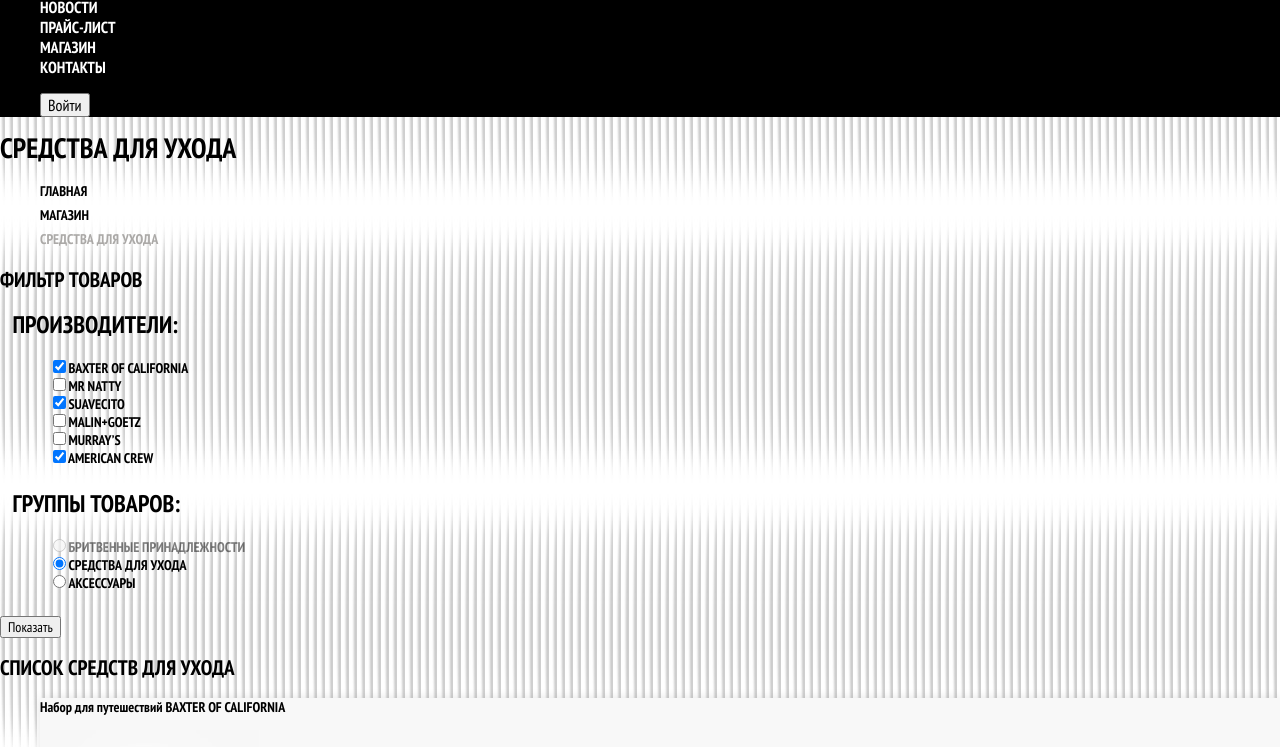
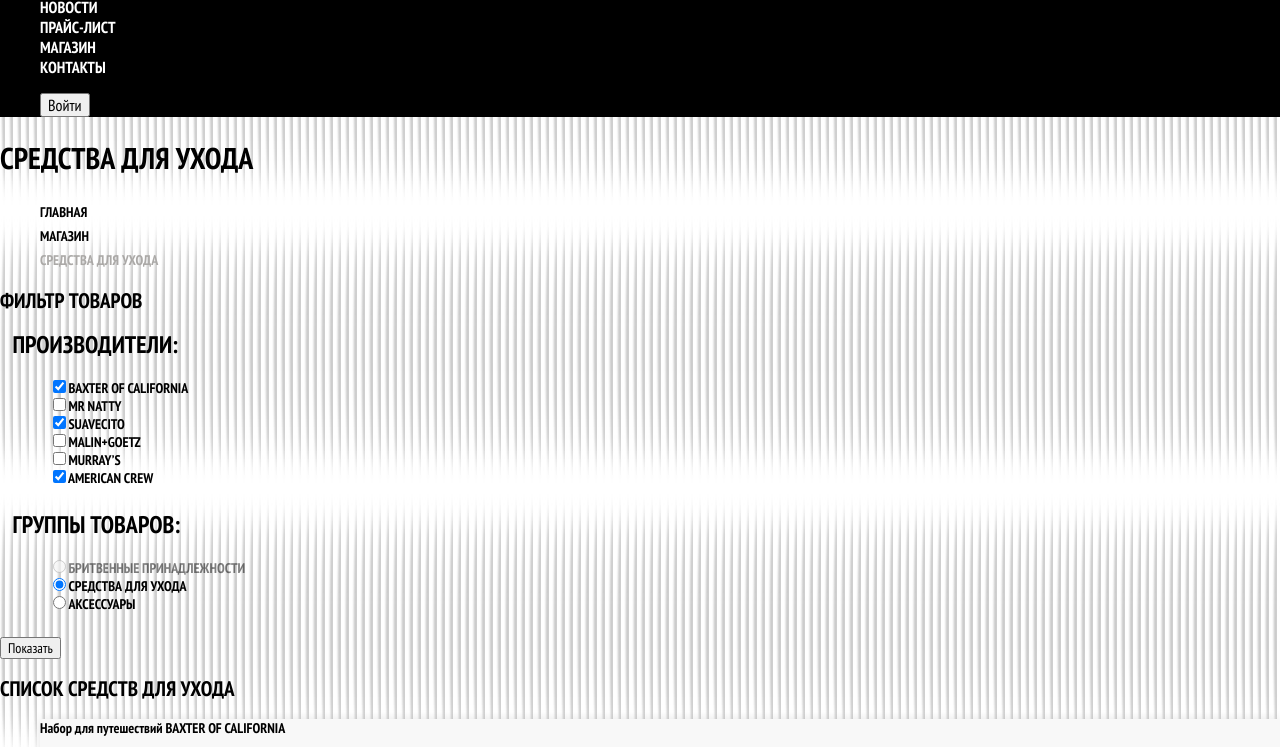
Before and after one commit to Nadiiya/576665-barbershop-27, a plain HTML site: page catalog.html in a window 1280 px wide. Shown: the part 67-814 px from the top of the page. Drawn offline with Linux system fonts and the light colour scheme; files whose address does not match are found by name.

Commit message:
Update style.css

```diff
--- a/css/style.css
+++ b/css/style.css
@@ -237,7 +237,7 @@
 }
 
 /*styles for catalog.html page*/
-.pafe-title {
+.page-title {
   font-size: 30px;
   line-height: 42px;
 }
```
